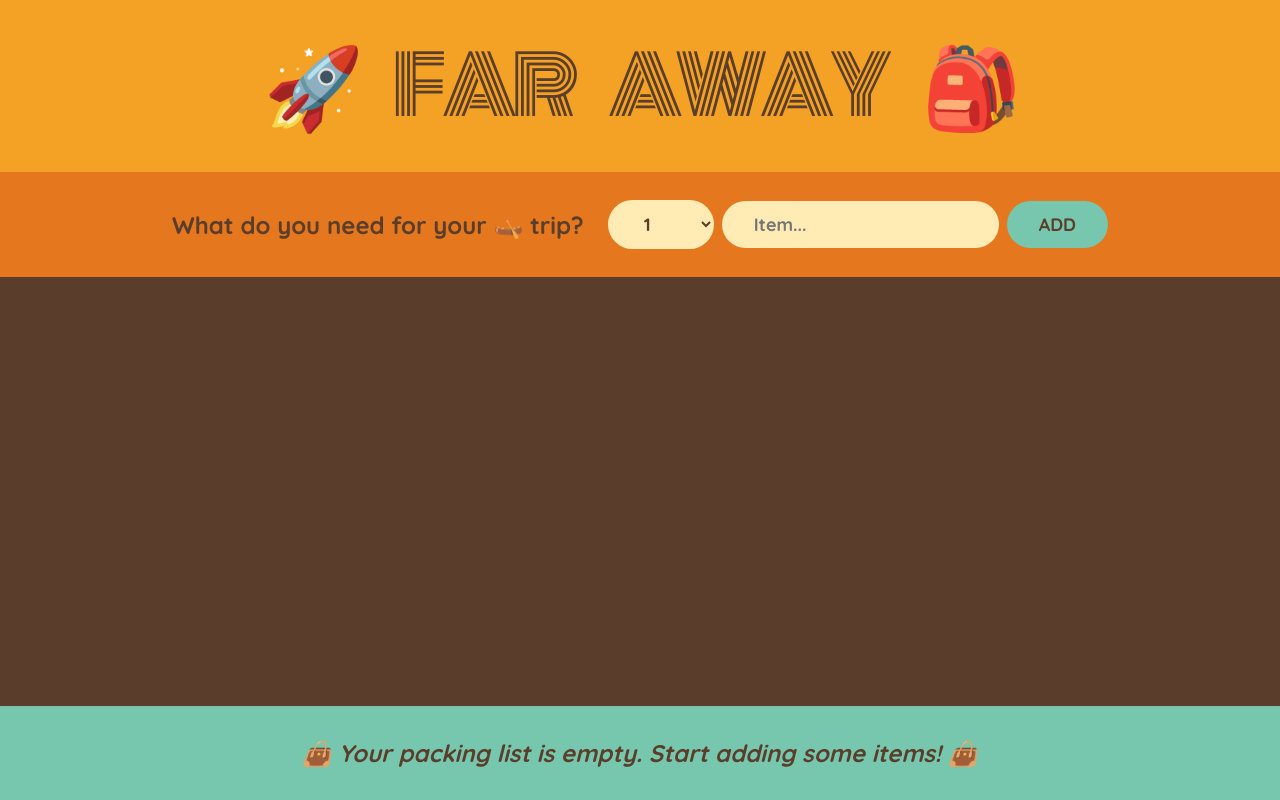
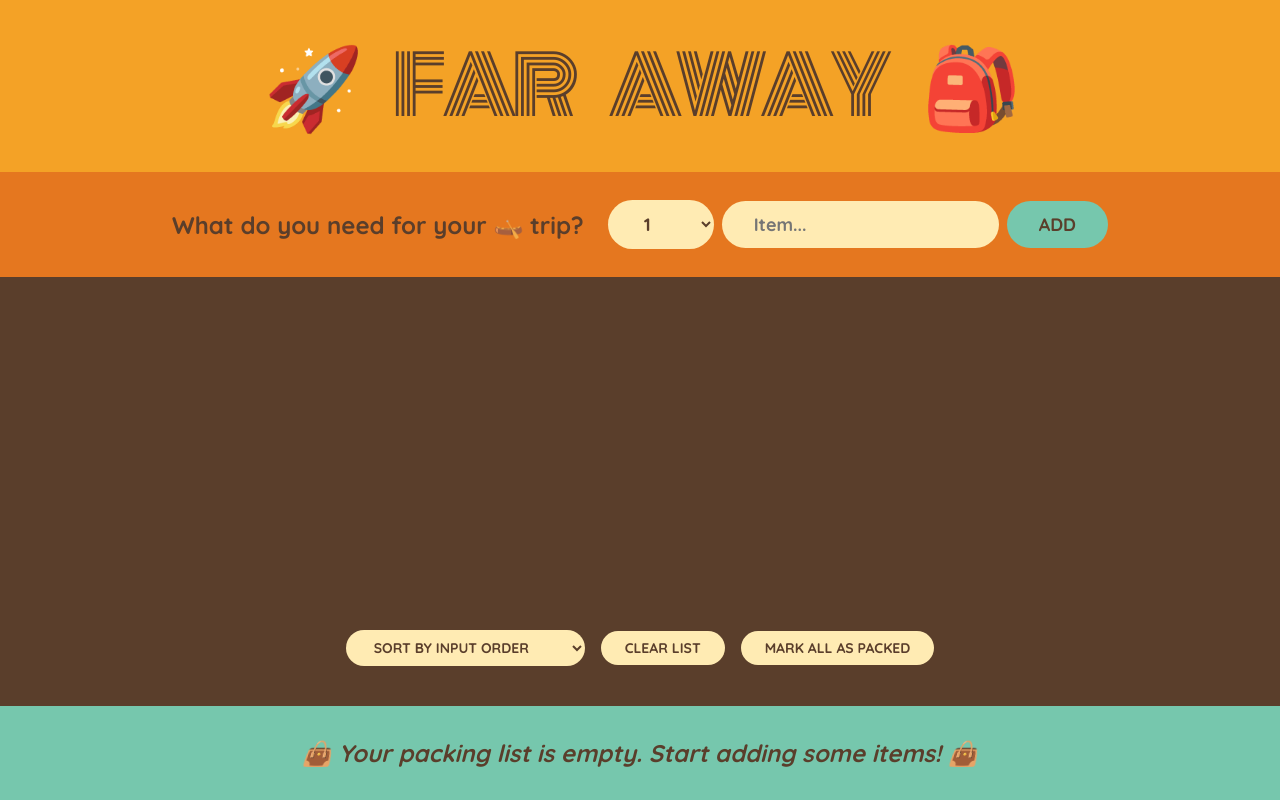
Before and after one commit to Lawaron/react-course-01, a React (Create React App) app in the folder app/: page / in a window 1280 px wide. Built offline with nearby package versions, Linux system fonts and the light colour scheme.

Commit message:
sort, clear and mark all as packed

```diff
--- a/app/src/App.js
+++ b/app/src/App.js
@@ -75,6 +75,7 @@ const Item = ({
     <input
       type="checkbox"
       value={packed}
+      checked={packed}
       onChange={() => {
         onToggleItem(id);
       }}
@@ -86,10 +87,38 @@ const Item = ({
   </li>
 );
 
-const PackingList = ({ items, onDeleteItem, onToggleItem }) => (
+const PackingList = ({
+  items,
+  onDeleteItem,
+  onToggleItem,
+  onClear,
+  onMarkAllAsPacked,
+}) => {
+  const [sortBy, setSortBy] = useState("input");
+  let sortedItems;
+
+  switch (sortBy) {
+    case "description":
+      sortedItems = items
+        .slice()
+        .sort((a, b) => a.description.localeCompare(b.description));
+      break;
+    case "packed":
+      sortedItems = items
+        .slice()
+        .sort((a, b) => Number(a.packed) - Number(b.packed));
+      break;
+    case "quantity":
+      sortedItems = items.slice().sort((a, b) => a.quantity - b.quantity);
+      break;
+    default:
+      sortedItems = items;
+  }
+
+  return (
     <div className="list">
       <ul>
-      {items.map((item) => (
+        {sortedItems.map((item) => (
           <Item
             {...item}
             key={item.id}
@@ -98,30 +127,49 @@ const PackingList = ({ items, onDeleteItem, onToggleItem }) => (
           />
         ))}
       </ul>
+      <Actions
+        sortBy={sortBy}
+        onSortByChanged={setSortBy}
+        onClear={onClear}
+        onMarkAllAsPacked={onMarkAllAsPacked}
+      />
+    </div>
+  );
+};
+
+const Actions = ({ sortBy, onSortByChanged, onClear, onMarkAllAsPacked }) => (
+  <div className="actions">
+    <select value={sortBy} onChange={(e) => onSortByChanged(e.target.value)}>
+      <option value="input">Sort by Input Order</option>
+      <option value="description">Sort by Description</option>
+      <option value="packed">Sort by Packed Status</option>
+      <option value="quantity">Sort by Quantity</option>
+    </select>
+    <button onClick={onClear}>Clear List</button>
+    <button onClick={onMarkAllAsPacked}>Mark All as Packed</button>
   </div>
 );
 
 const Stats = ({ items }) => {
   const numItems = items.length;
-
-  if (numItems === 0) {
-    return (
-      <footer className="stats">
-        <em>👜 Your packing list is empty. Start adding some items! 👜</em>
-      </footer>
-    );
-  }
-
   const numPacked = items.filter((item) => item.packed).length;
   const percentPacked = numItems ? Math.round((numPacked / numItems) * 100) : 0;
 
+  const messages = {
+    empty: "👜 Your packing list is empty. Start adding some items! 👜",
+    ready: "🎉 You are ready to go! 🎉",
+    inProgress: `👜 You have ${numItems} items on your list, and you already packed ${numPacked} (${percentPacked}%)`,
+  };
+
+  const getMessage = () => {
+    if (numItems === 0) return messages.empty;
+    if (percentPacked === 100) return messages.ready;
+    return messages.inProgress;
+  };
+
   return (
     <footer className="stats">
-      <em>
-        {percentPacked === 100
-          ? "🎉 You are ready to go! 🎉"
-          : `👜 You have ${numItems} items on your list, and you already packed ${numPacked} (${percentPacked}%)`}
-      </em>
+      <em>{getMessage()}</em>
     </footer>
   );
 };
@@ -145,6 +193,14 @@ const App = () => {
     );
   };
 
+  const handleClear = () => {
+    setItems([]);
+  };
+
+  const handleMarkAllAsPacked = () => {
+    setItems((items) => items.map((item) => ({ ...item, packed: true })));
+  };
+
   return (
     <div className="app">
       <Logo />
@@ -153,6 +209,8 @@ const App = () => {
         items={items}
         onDeleteItem={handleDeleteItem}
         onToggleItem={handleToggleItem}
+        onClear={handleClear}
+        onMarkAllAsPacked={handleMarkAllAsPacked}
       />
       <Stats items={items} />
     </div>
```
Lines whose indentation alone changed are shown as unchanged.
